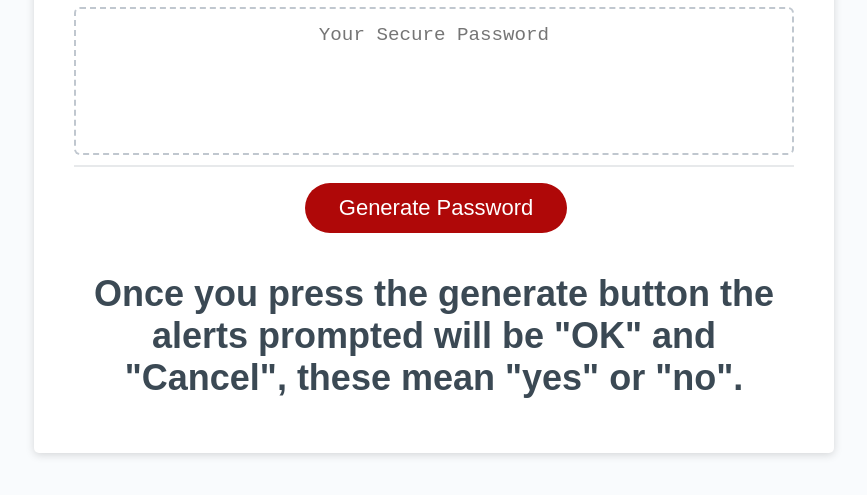
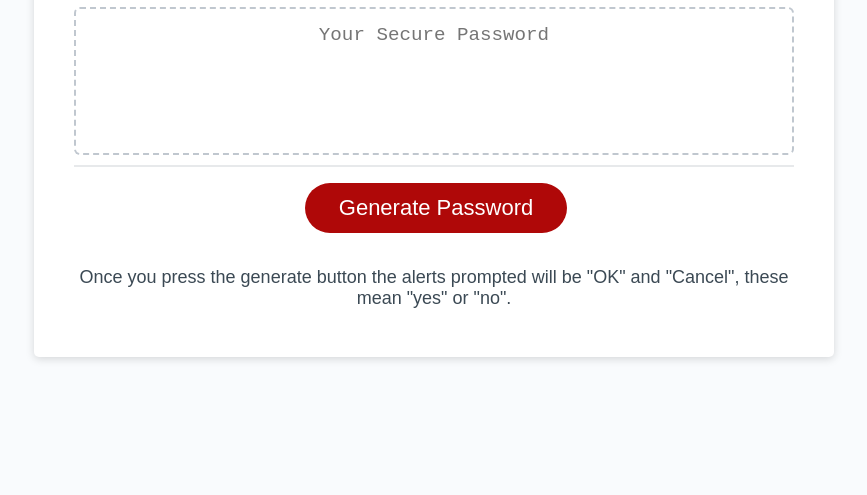
Before and after one commit to Rogers-Development-Services/Password-Generator, a plain HTML site: page index.html in a window 1280 px wide. Shown: the part 241-736 px from the top of the page, without its empty margins (206-1073 px from the left). Drawn offline with Linux system fonts and the light colour scheme.

Commit message:
Addjusting subtitles.

```diff
--- a/index.html
+++ b/index.html
@@ -27,7 +27,7 @@
         </div>
         <div class="card-footer">
           <button id="generate" class="btn">Generate Password</button>
-          <h1>Once you press the generate button the alerts prompted will be "OK" and "Cancel", these mean "yes" or "no".</h1>
+          <p>Once you press the generate button the alerts prompted will be "OK" and "Cancel", these mean "yes" or "no".</p>
         </div>
       </div>
     </div>
```
